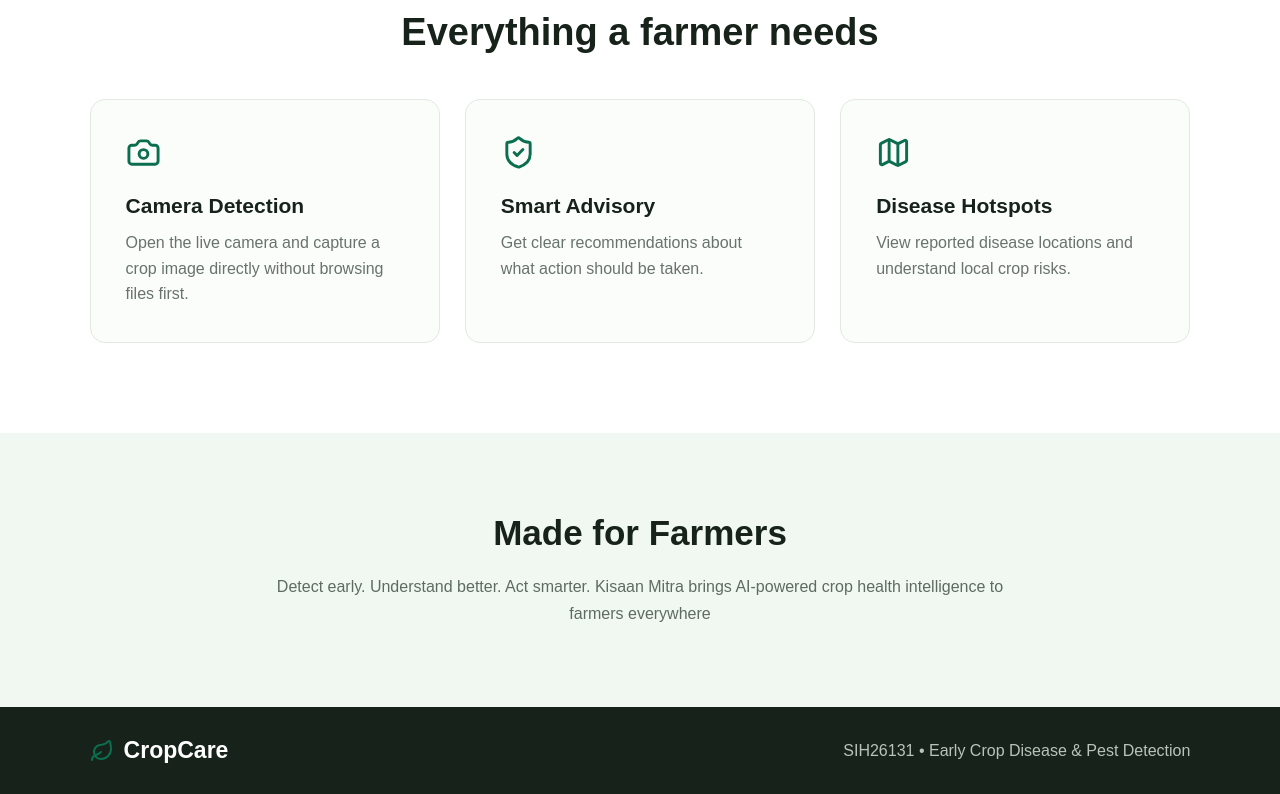
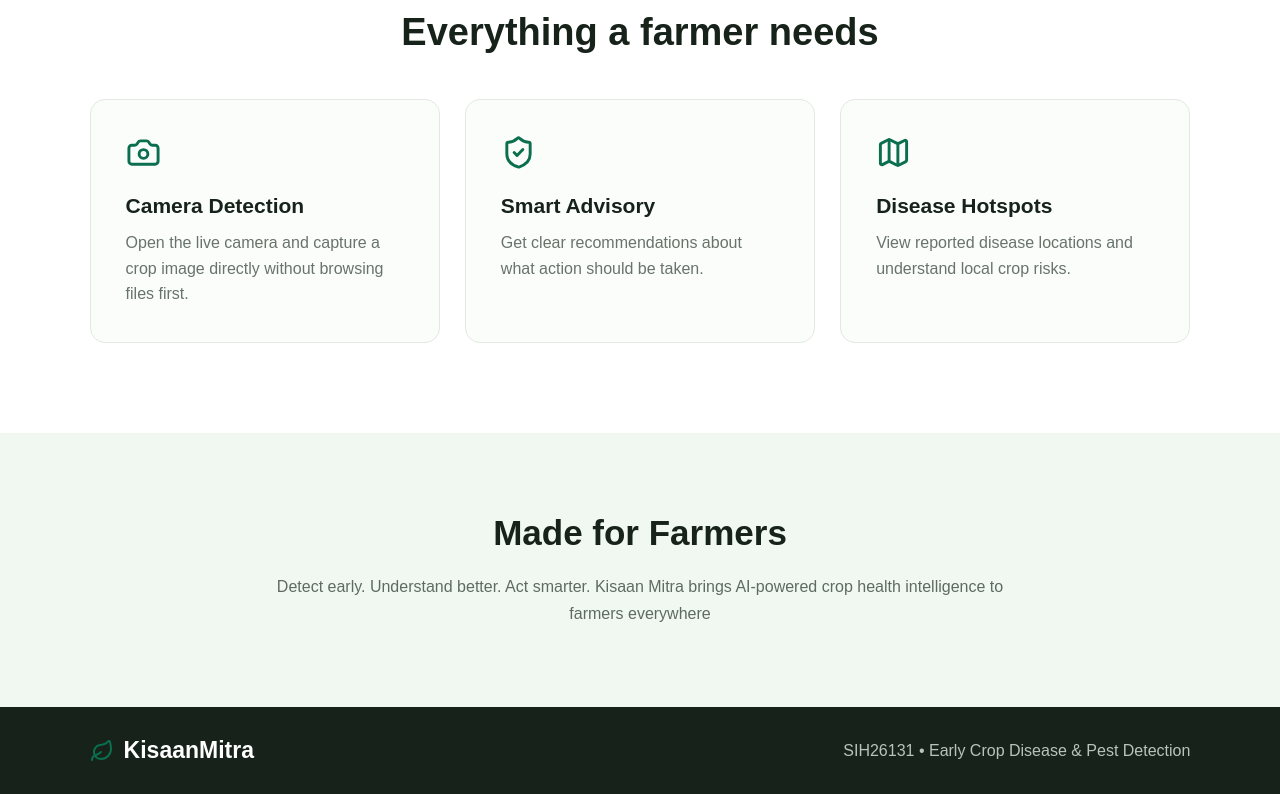
Before and after one commit to monkeygarp7/kisaan_mitra, a React (Vite) app in the folder CropCare-SIH26131-Updated/: page / in a window 1280 px wide. Shown: the part 912-1706 px from the top of the page. Built offline with nearby package versions, Linux system fonts and the light colour scheme.

Commit message:
Change footer logo text from 'CropCare' to 'KisaanMitra'

```diff
--- a/CropCare-SIH26131-Updated/src/pages/Home.jsx
+++ b/CropCare-SIH26131-Updated/src/pages/Home.jsx
@@ -258,7 +258,7 @@
 
         <div className="logo">
           <Leaf size={24} />
-          <span>CropCare</span>
+          <span>KisaanMitra</span>
         </div>
 
         <p>
```
